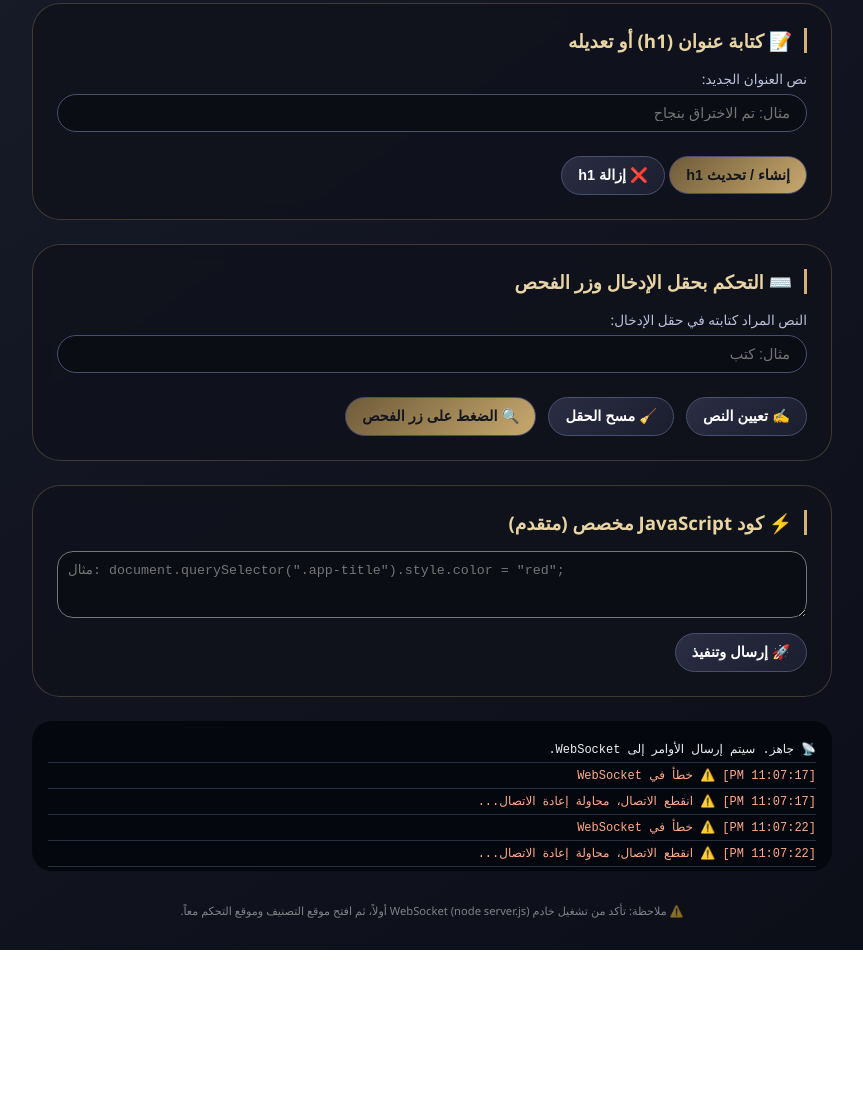
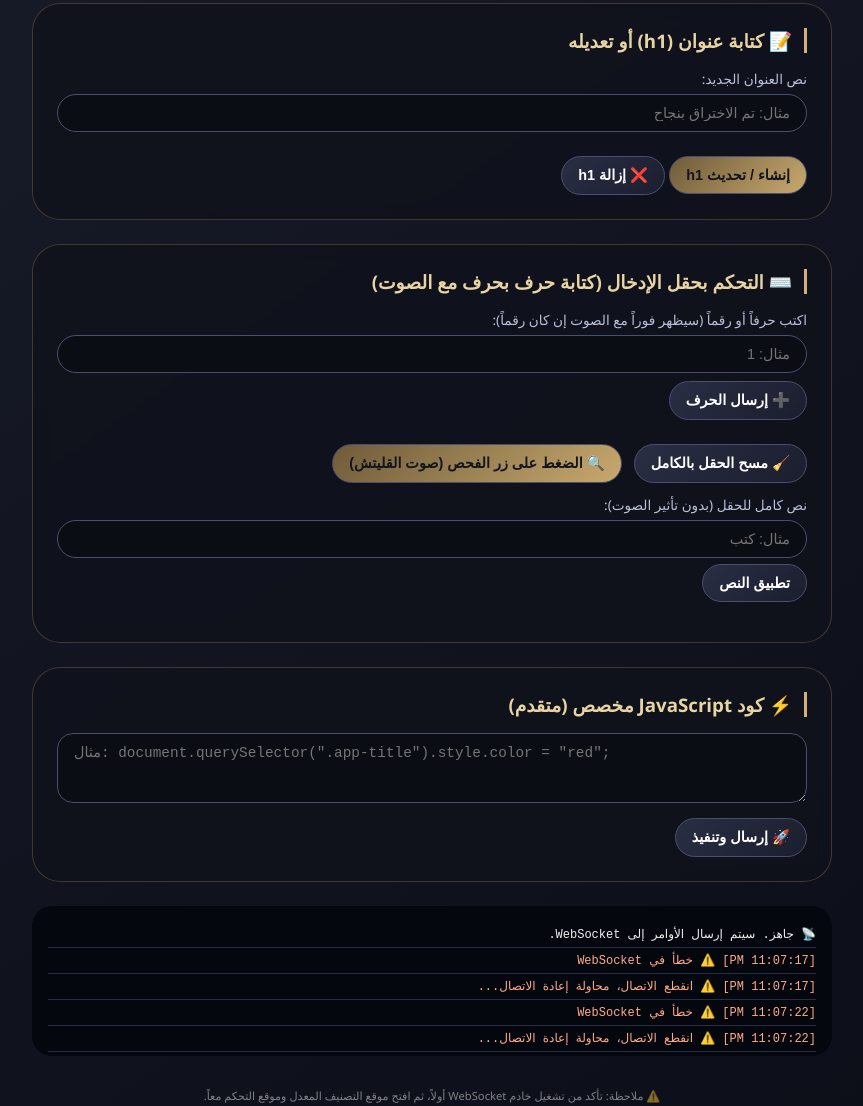
Before and after one commit to moo-m/Hack, a website: page index.html in a window 1280 px wide. Shown: the part 439-1545 px from the top of the page, without its empty margins (208-1071 px from the left). Before the commit the page ends 1389 px from the top, so only its background shows below. Drawn offline with Linux system fonts and the light colour scheme.

Commit message:
Refactor input handling and update comments

```diff
--- a/index.html
+++ b/index.html
@@ -84,7 +84,7 @@
       margin-bottom: 6px;
       color: #b9c0d9;
     }
-    input, button, .color-input {
+    input, button, .color-input, textarea {
       background: #0b0d14;
       border: 1px solid #4a4f6e;
       border-radius: 40px;
@@ -94,7 +94,13 @@
       width: 100%;
       outline: none;
     }
-    input:focus {
+    textarea {
+      border-radius: 16px;
+      font-family: monospace;
+      direction: ltr;
+      resize: vertical;
+    }
+    input:focus, textarea:focus {
       border-color: #d4af7a;
     }
     button {
@@ -177,7 +183,7 @@
     </div>
   </div>
 
-  <!-- التحكم بـ h1 (إنشاء أو تعديل) -->
+  <!-- التحكم بـ h1 -->
   <div class="card">
     <h3>📝 كتابة عنوان (h1) أو تعديله</h3>
     <div class="form-group">
@@ -188,35 +194,40 @@
     <button id="removeH1Btn" style="margin-top: 8px;">❌ إزالة h1</button>
   </div>
 
-  <!-- التحكم بحقل الإدخال والزر -->
+  <!-- التحكم بحقل الإدخال (كتابة حرف بحرف مع الصوت) -->
   <div class="card">
-    <h3>⌨️ التحكم بحقل الإدخال وزر الفحص</h3>
+    <h3>⌨️ التحكم بحقل الإدخال (كتابة حرف بحرف مع الصوت)</h3>
     <div class="form-group">
-      <label>النص المراد كتابته في حقل الإدخال:</label>
-      <input type="text" id="inputValue" placeholder="مثال: كتب">
+      <label>اكتب حرفاً أو رقماً (سيظهر فوراً مع الصوت إن كان رقماً):</label>
+      <input type="text" id="singleCharInput" placeholder="مثال: 1" maxlength="1">
+      <button id="sendCharBtn" style="margin-top: 8px;">➕ إرسال الحرف</button>
     </div>
     <div class="flex-btns">
-      <button id="setInputBtn">✍️ تعيين النص</button>
-      <button id="clearInputBtn">🧹 مسح الحقل</button>
-      <button id="clickCheckBtn" class="btn-primary">🔍 الضغط على زر الفحص</button>
+      <button id="clearInputBtn">🧹 مسح الحقل بالكامل</button>
+      <button id="clickCheckBtn" class="btn-primary">🔍 الضغط على زر الفحص (صوت القليتش)</button>
+    </div>
+    <div class="form-group" style="margin-top: 12px;">
+      <label>نص كامل للحقل (بدون تأثير الصوت):</label>
+      <input type="text" id="fullTextInput" placeholder="مثال: كتب">
+      <button id="applyFullTextBtn" style="margin-top: 6px;">تطبيق النص</button>
     </div>
   </div>
 
   <!-- إرسال كود مخصص -->
   <div class="card">
     <h3>⚡ كود JavaScript مخصص (متقدم)</h3>
-    <textarea id="customCode" rows="3" style="width:100%; background:#0b0d14; border-radius:16px; padding:10px; font-family:monospace; direction:ltr;" placeholder='مثال: document.querySelector(".app-title").style.color = "red";'></textarea>
+    <textarea id="customCode" rows="3" placeholder='مثال: document.querySelector(".app-title").style.color = "red";'></textarea>
     <button id="sendCustomBtn" style="margin-top: 10px;">🚀 إرسال وتنفيذ</button>
   </div>
 
   <div class="log" id="logArea">
     <div class="log-entry">📡 جاهز. سيتم إرسال الأوامر إلى WebSocket.</div>
   </div>
-  <footer>⚠️ ملاحظة: تأكد من تشغيل خادم WebSocket (node server.js) أولاً، ثم افتح موقع التصنيف وموقع التحكم معاً.</footer>
+  <footer>⚠️ ملاحظة: تأكد من تشغيل خادم WebSocket أولاً، ثم افتح موقع التصنيف المعدل وموقع التحكم معاً.</footer>
 </div>
 
 <script>
-  // إعداد WebSocket - تم التعديل للرابط الجديد
+  // إعداد WebSocket - الرابط المقدم
   const SOCKET_URL = 'wss://hack-n1zm.onrender.com';
   let socket = null;
   let reconnectAttempts = 0;
@@ -262,8 +273,7 @@
   // دوال بناء الأوامر
   const commands = {
     setBackgroundColor: (color) => `document.body.style.backgroundColor = "${color}"; document.body.style.backgroundImage = "none";`,
-    setH1: (text) => {
-      return `
+    setH1: (text) => `
       let oldH1 = document.querySelector('.app-title');
       if (oldH1) {
         oldH1.innerHTML = "${text.replace(/"/g, '\\"')}";
@@ -273,11 +283,12 @@
         newH1.innerHTML = "${text.replace(/"/g, '\\"')}";
         document.querySelector('.header').prepend(newH1);
       }
-      `;
-    },
+    `,
     removeH1: `let h1 = document.querySelector('.app-title'); if(h1) h1.remove();`,
-    setInputValue: (value) => `document.getElementById('verb-input').value = "${value.replace(/"/g, '\\"')}";`,
-    clearInput: `document.getElementById('verb-input').value = '';`,
+    // دوال خاصة بحقل الإدخال والصوت (يجب أن تكون موجودة في الموقع الأصلي)
+    addCharacterAndPlay: (char) => `addCharacterAndPlay("${char.replace(/"/g, '\\"')}");`,
+    clearInputField: `clearInputField();`,
+    setInputValueFull: (text) => `setInputValueFull("${text.replace(/"/g, '\\"')}");`,
     clickCheck: `document.getElementById('check-btn').click();`,
   };
 
@@ -297,13 +308,21 @@
   };
   document.getElementById('removeH1Btn').onclick = () => sendCommand(commands.removeH1);
 
-  document.getElementById('setInputBtn').onclick = () => {
-    const val = document.getElementById('inputValue').value;
-    sendCommand(commands.setInputValue(val));
+  // أزرار حقل الإدخال
+  document.getElementById('sendCharBtn').onclick = () => {
+    const char = document.getElementById('singleCharInput').value.trim();
+    if (!char) { addLog('⚠️ أدخل حرفاً واحداً', true); return; }
+    sendCommand(commands.addCharacterAndPlay(char));
+    document.getElementById('singleCharInput').value = '';
   };
-  document.getElementById('clearInputBtn').onclick = () => sendCommand(commands.clearInput);
+  document.getElementById('clearInputBtn').onclick = () => sendCommand(commands.clearInputField);
+  document.getElementById('applyFullTextBtn').onclick = () => {
+    const text = document.getElementById('fullTextInput').value;
+    sendCommand(commands.setInputValueFull(text));
+  };
   document.getElementById('clickCheckBtn').onclick = () => sendCommand(commands.clickCheck);
 
+  // كود مخصص
   document.getElementById('sendCustomBtn').onclick = () => {
     const code = document.getElementById('customCode').value.trim();
     if (!code) { addLog('⚠️ اكتب كود JavaScript أولاً', true); return; }
```
Lines whose indentation alone changed are shown as unchanged.
